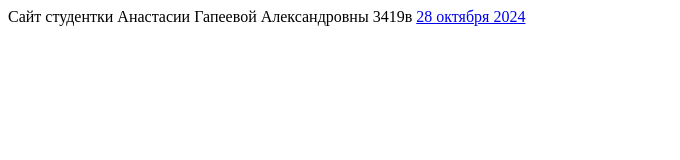
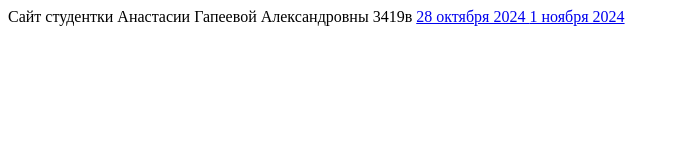
Before and after one commit to cooldude1999c/cooldude1999c.github.io, a plain HTML site: page index.html in a window 1280 px wide. Shown: the whole page, without its empty margins (0-680 px from the left). Drawn offline with Linux system fonts and the light colour scheme.

Commit message:
Update index.html

```diff
--- a/index.html
+++ b/index.html
@@ -8,5 +8,6 @@
 <body>
     Сайт студентки Анастасии Гапеевой Александровны 3419в
     <a href="28oct24.html"> 28 октября 2024 </a>
+    <a href="01nov24.html"> 1 ноября 2024 </a>
 </body>
 </html>
```
